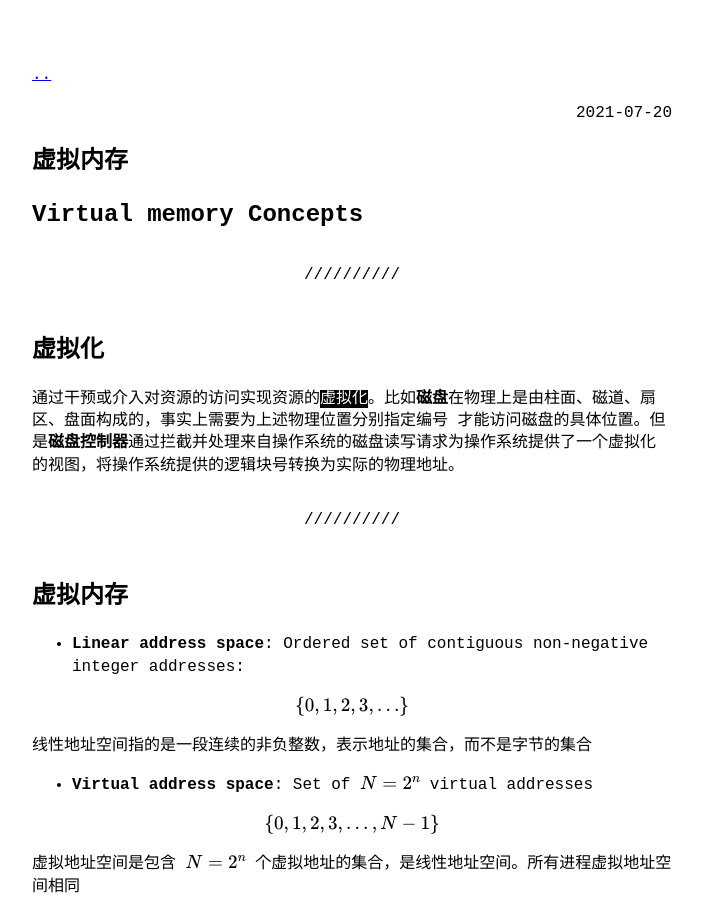
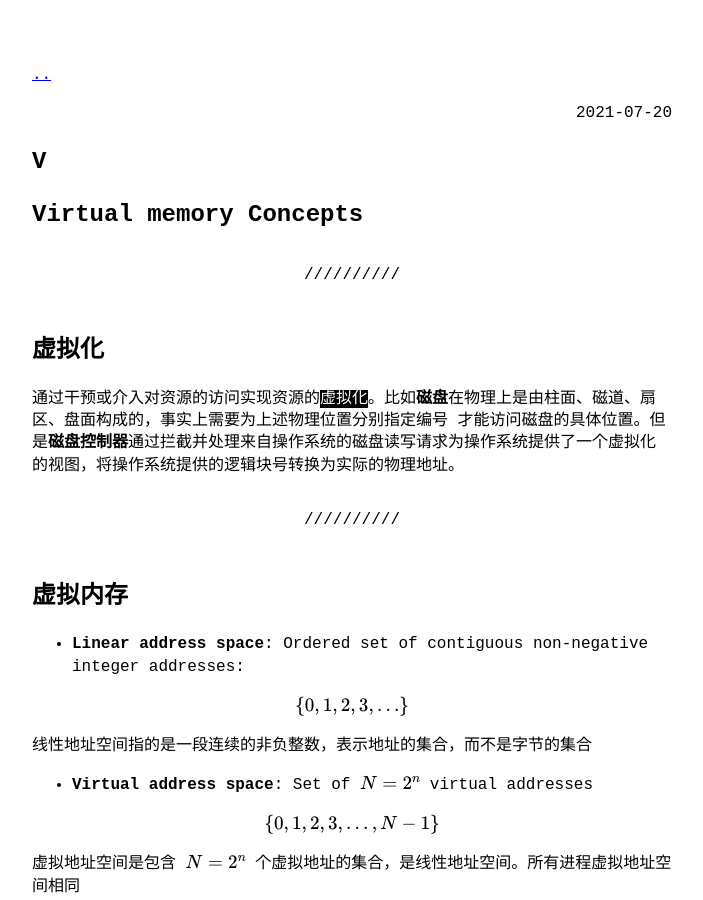
Before and after one commit to J-XZ/blog, a Jekyll site: the page built from _posts/2021-07-20-V.md, in a window 1280 px wide and 900 px high. Shown: the whole window, without its empty margins (288-991 px from the left). Built offline with Jekyll 4.4.1, drawn with Linux system fonts in a browser that asks for light colours; formulas are drawn with MathJax 3.

Commit message:
Update 2021-07-20-V.md

```diff
--- a/_posts/2021-07-20-V.md
+++ b/_posts/2021-07-20-V.md
@@ -2,7 +2,7 @@
 layout: post
 category: CSAPP
 slug: hr example
-title: 虚拟内存
+title: V
 ---
 
 # Virtual memory Concepts
```
